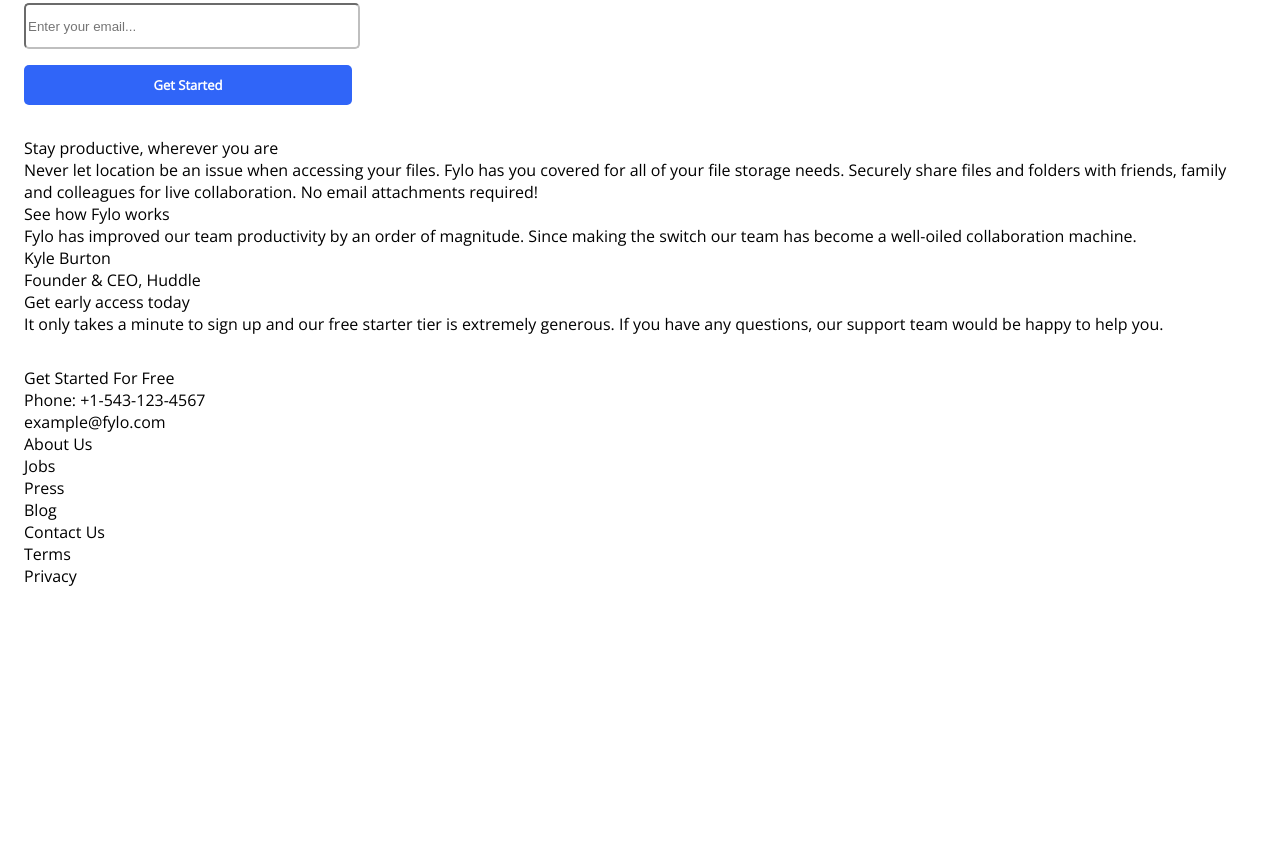
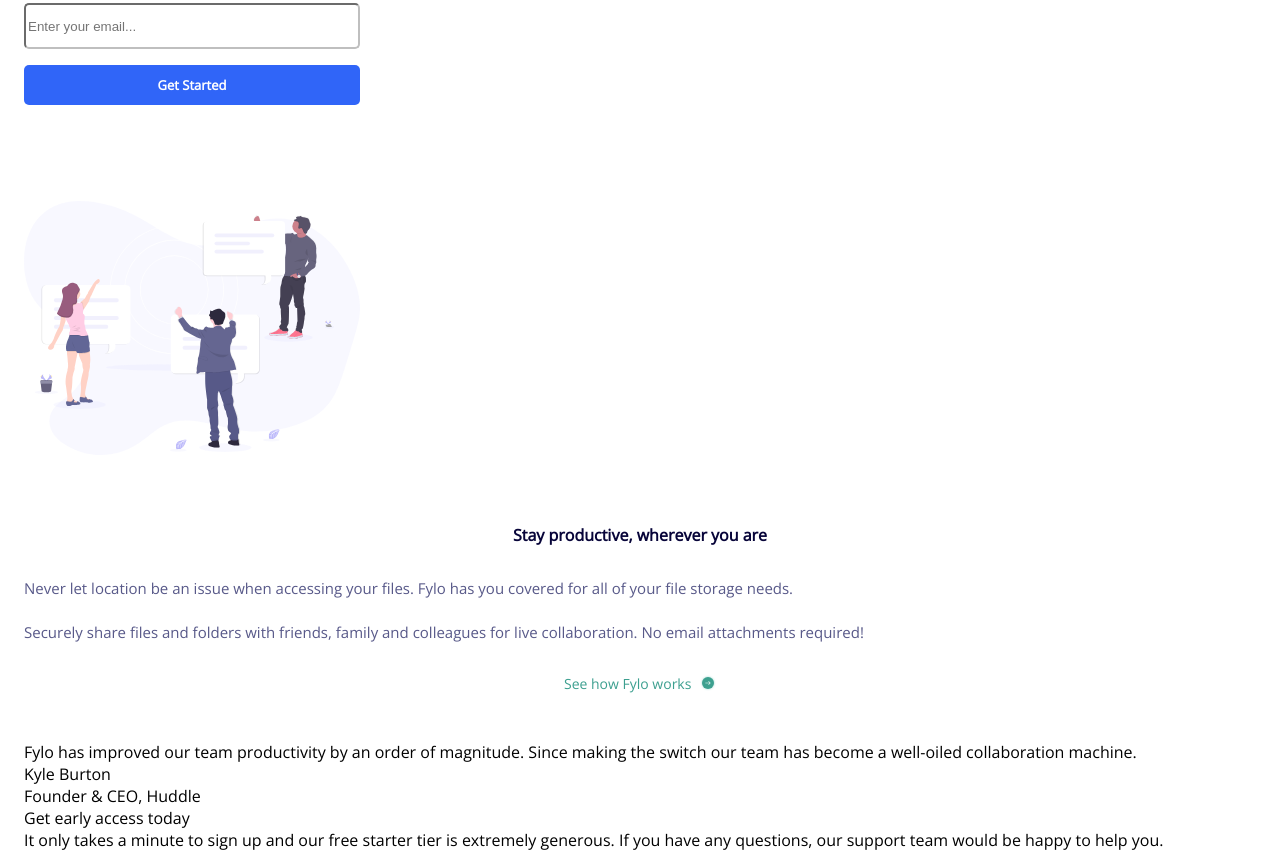
Before and after one commit to dehfachini/fylo-landing-page-with-two-column-layout-master, a plain HTML site: page index.html in a window 1280 px wide. Shown: the part 536-1390 px from the top of the page. Before the commit the page ends 1147 px from the top, so only its background shows below. Drawn offline with nearby package versions, Linux system fonts and the light colour scheme.

Commit message:
initial second card

```diff
--- a/css/styles.css
+++ b/css/styles.css
@@ -83,7 +83,7 @@ input {
 }
 
 .button1 {
-    width: 20.5rem;
+    width: 21rem;
     height: 2.5rem;
     background-color: var(--bright-blue);
     margin-bottom: 2rem;
@@ -94,7 +94,57 @@ input {
     display: flex;
     align-items: center;
     justify-content: center;
-
     border-radius: 5px;
 
 }
+
+.second-image img {
+    width: 21rem;
+    padding-bottom: 4rem;
+    padding-top: 4rem;
+}
+
+.inner-second-card {
+    display: flex;
+    flex-direction: column;
+}
+
+.titleandtext2 {
+    padding-bottom: 2rem;
+    font-family: var(--open-sans-font-family);
+
+
+}
+.second-title {
+    font-weight: bold;
+    font-size: 16px;
+    text-align: center;
+    padding-bottom: 2rem;
+    color: var(--very-dark-blue);
+
+}
+
+.second-text {
+    text-align: center;
+    color: var(--desaturated-blue);
+    font-size: 15px;
+    text-align: left;
+
+}
+
+.paragraph {
+    padding-top: 1.5rem;
+}
+
+.linkandarrow {
+    display: flex;
+    align-self: center;
+    justify-content: space-between;
+    width: 9.5rem;
+}
+.link {
+    padding-bottom: 3rem;
+    color: var(--moderate-cyan);
+    font-size: 14px;
+
+}
--- a/index.html
+++ b/index.html
@@ -45,7 +45,7 @@
       <div class="first-card">
         <div class="inner-first-card">
           <div class="first-image">
-            <img src="./images/illustration-1.svg" alt="ilustration1">
+            <img src="./images/illustration-1.svg" alt="illustration1">
           </div>
           <div class="titleandtext">
             <div class="first-title">
@@ -71,23 +71,30 @@
       <div class="second-card">
         <div class="inner-second-card">
           <div class="second-image">
-
+            <img src="./images/illustration-2.svg" alt="illustration2">
           </div>
-
-          <div class="title">
+          <div class="titleandtext2">
+            <div class="second-title">
               Stay productive, wherever you are
             </div>
 
-          <div class="text">
+            <div class="second-text">
               Never let location be an issue when accessing your files. Fylo has you
               covered for all of your file storage needs.
-
+              <div class="paragraph">
                 Securely share files and folders with friends, family and colleagues for
                 live collaboration. No email attachments required!
               </div>
-
+            </div>
+          </div>
+          <div class="linkandarrow">
             <div class="link">
               See how Fylo works
+            </div>
+            <div class="arrow">
+              <img src="./images/icon-arrow.svg" alt="">
+            </div>
+
           </div>
 
           <div class="testimonial-card">
```
Lines whose indentation alone changed are shown as unchanged.
